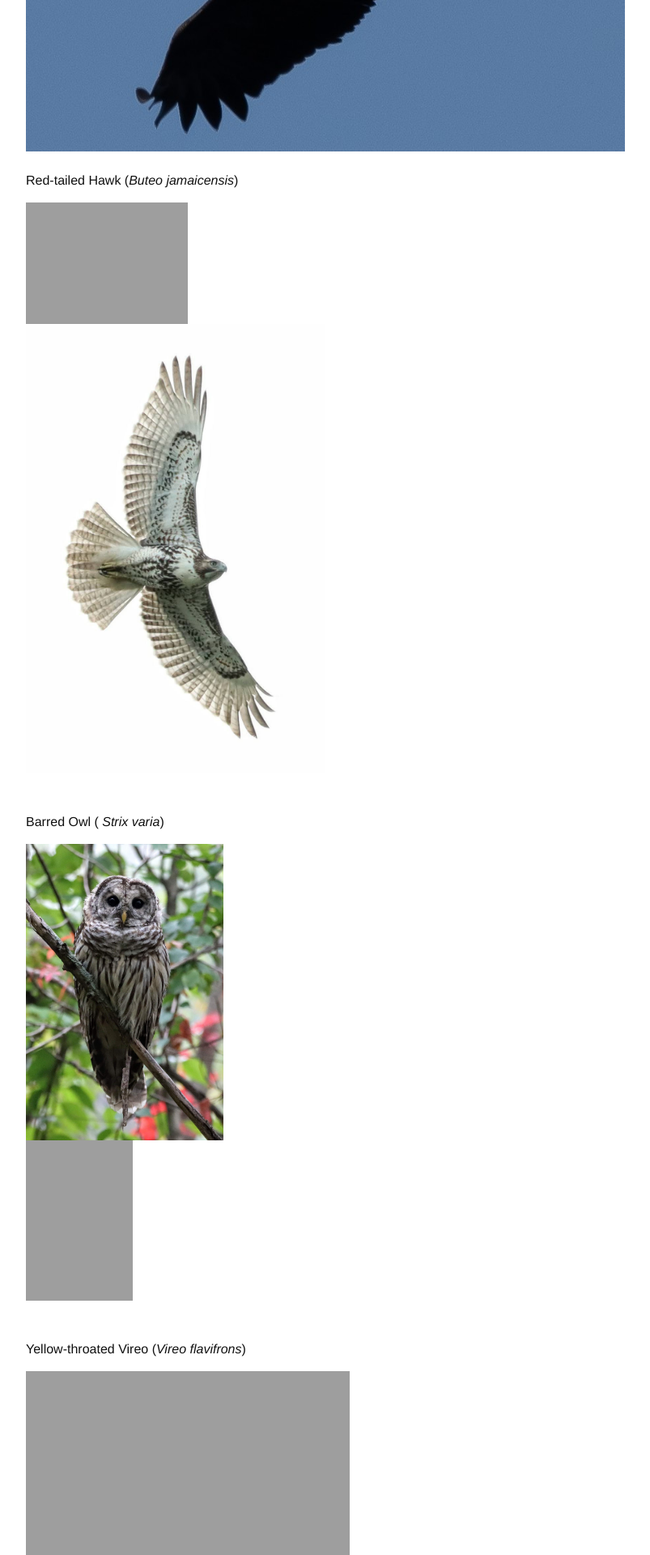
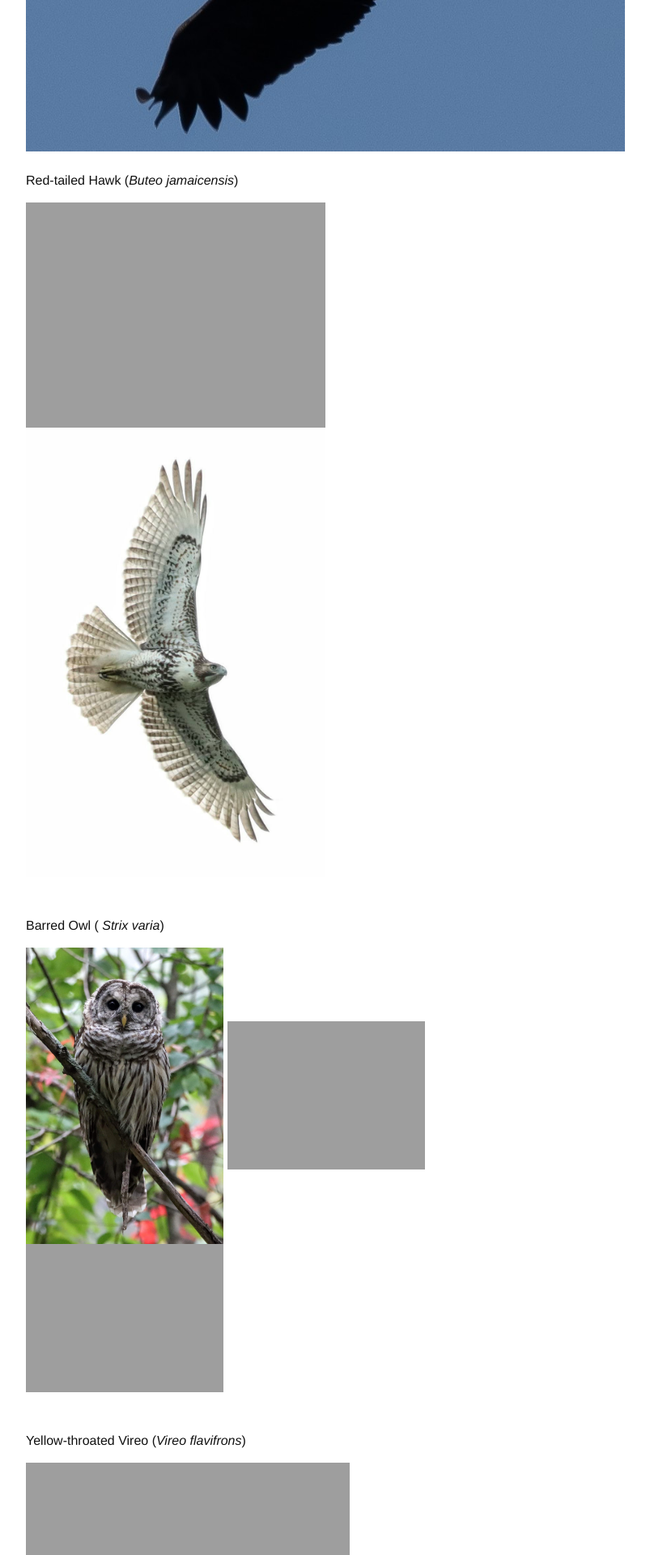
Before and after one commit to martiansideofthemoon/martiansideofthemoon.github.io, a Jekyll site: the page built from _pages/bird_photography.md, in a window 1280 px wide. Shown: the part 900-2820 px from the top of the page at 81% size, without its empty margins (238-1041 px from the left). Built offline with Jekyll 4.4.1, drawn with Linux system fonts in a browser that asks for light colours; comment, search, counter and statistics services are not loaded.

```diff
--- a/_pages/bird_photography.md
+++ b/_pages/bird_photography.md
@@ -15,11 +15,11 @@ I've recently gotten into bird watching and photography. It started off as backy
 
 <p>Red-tailed Hawk (<i>Buteo jamaicensis</i>)</p>
 <div class="image123">
-<div class="imgContainer">
-<img src="{{ site.url }}/assets/birding/red_tail_1.JPG" style="width: 50%;" />
+<div class="imgContainer" style="width: 50%;">
+<img src="{{ site.url }}/assets/birding/red_tail_1.JPG"  />
 </div>
-<div class="imgContainer">
-<img src="{{ site.url }}/assets/birding/red_tail_2.JPG" style="width: 50%;" />
+<div class="imgContainer" style="width: 50%;">
+<img src="{{ site.url }}/assets/birding/red_tail_2.JPG"  />
 </div>
 </div>
 
@@ -27,14 +27,14 @@ I've recently gotten into bird watching and photography. It started off as backy
 
 <p>Barred Owl (<i>	Strix varia</i>)</p>
 <div class="image123">
-<div class="imgContainer">
-<img src="{{ site.url }}/assets/birding/barred_owl_1.JPG" style="width: 33%;"/>
+<div class="imgContainer" style="width: 33%;">
+<img src="{{ site.url }}/assets/birding/barred_owl_1.JPG" />
 </div>
-<div class="imgContainer">
-<img src="{{ site.url }}/assets/birding/barred_owl_2.JPG" style="width: 33%;"/>
+<div class="imgContainer" style="width: 33%;">
+<img src="{{ site.url }}/assets/birding/barred_owl_2.JPG" />
 </div>
-<div class="imgContainer">
-<img src="{{ site.url }}/assets/birding/barred_owl_3.JPG" style="width: 33%;"/>
+<div class="imgContainer" style="width: 33%;">
+<img src="{{ site.url }}/assets/birding/barred_owl_3.JPG" />
 </div>
 </div>
 
```
